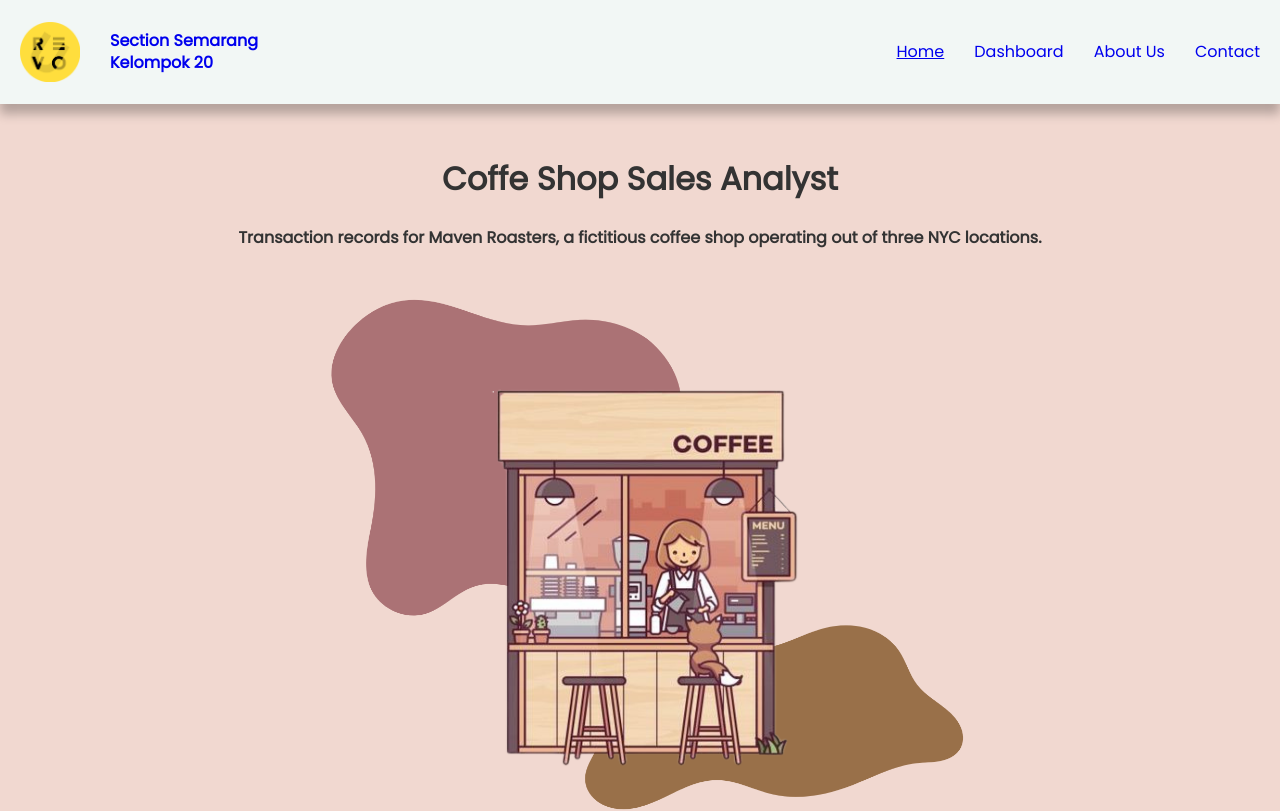
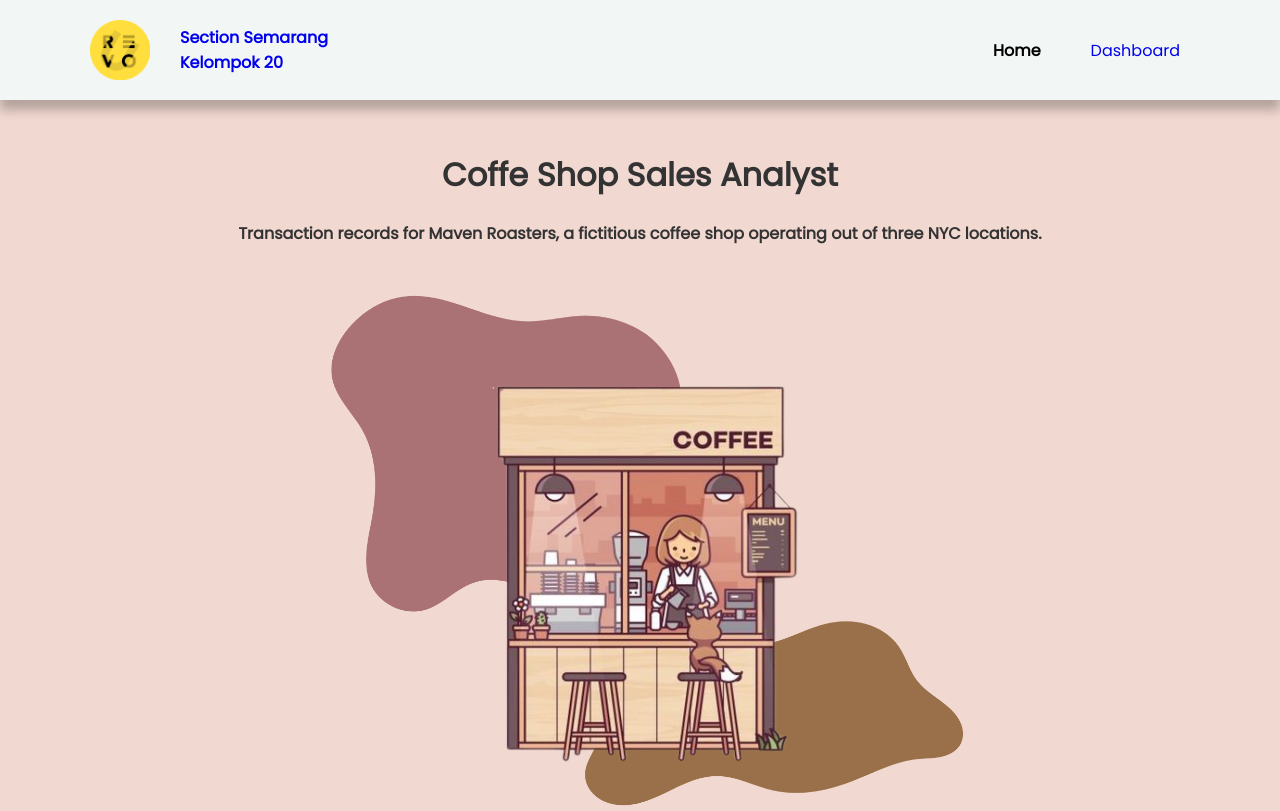
Before and after one commit to Kampus-Merdeka-Software-Engineering/km-feb24-section-semarang-team-20, a website: page index.html in a window 1280 px wide. Shown: the top 811 px of the page. Drawn offline with Linux system fonts and the light colour scheme.

Commit message:
fix alyyy

```diff
--- a/navigation.html
+++ b/navigation.html
@@ -1,7 +1,8 @@
 <header>
   <nav>
+
     <a href="index.html" class="nav-link">
-      <div class="logo-header">
+      <div class="logo-header" style="margin-left: 70px;">
         <img
           alt="RevoU Semarang - 20"
           src="image/Logo-RevoU-5.png"
@@ -15,11 +16,11 @@
         </div>
       </div>
     </a>
-    <div class="menu">
+    <div class="menu" style="margin-right: 60px;">
       <a href="index.html" class="nav-link">Home</a>
       <a href="dashboard.html" class="nav-link">Dashboard</a>
-      <a href="about.html" class="nav-link">About Us</a>
-      <a href="contact.html" class="nav-link">Contact</a>
+      <!-- <a href="about.html" class="nav-link">About Us</a>
+      <a href="contact.html" class="nav-link">Contact</a> -->
     </div>
   </nav>
 </header>
--- a/navigation.js
+++ b/navigation.js
@@ -15,10 +15,12 @@ function highlightActiveLink() {
     var currentPage = window.location.href.split('/').pop();
 
     navLinks.forEach(function(link) {
-        var linkPage = link.getAttribute('href');
+      var linkPage = link.getAttribute('href');
 
-        if (linkPage === currentPage) {
-            link.style.textDecoration = 'underline';
-        }
+      link.classList.remove('active-link');
+
+      if (linkPage === currentPage || (linkPage === 'index.html' && currentPage === '')) {
+        link.classList.add('active-link');
+      }
     });
-}
+  }
--- a/styles.css
+++ b/styles.css
@@ -324,6 +324,7 @@ body {
 }
 
 
+
 header {
     background-color: #F2F7F5;
     color: #333;
@@ -341,24 +342,34 @@ nav a {
     text-decoration: none;
 }
 
-nav a.active {
-    text-decoration: underline;
-    font-weight: bold;
+.menu a:visited {
+  color: inherit;
+}
+
+.menu a {
+  margin-right: 20px; /* Adjust this value to increase or decrease the margin */
+}
+
+.active-link {
+  font-weight: bold;
+  color: black;
 }
 
 
-a:hover {
-    text-decoration: underline;
+.logo-header {
+  display: flex;
+  gap: 30px;
+  align-items: center;
 }
 
-.logo-header {
-    display: flex;
-    gap: 30px;
-}
 
 .section-name{
     text-align: left;
-    line-height:0px;
+}
+
+.section-name h4 {
+  margin: 0;
+  padding: 0;
 }
 
 .menu {
```
